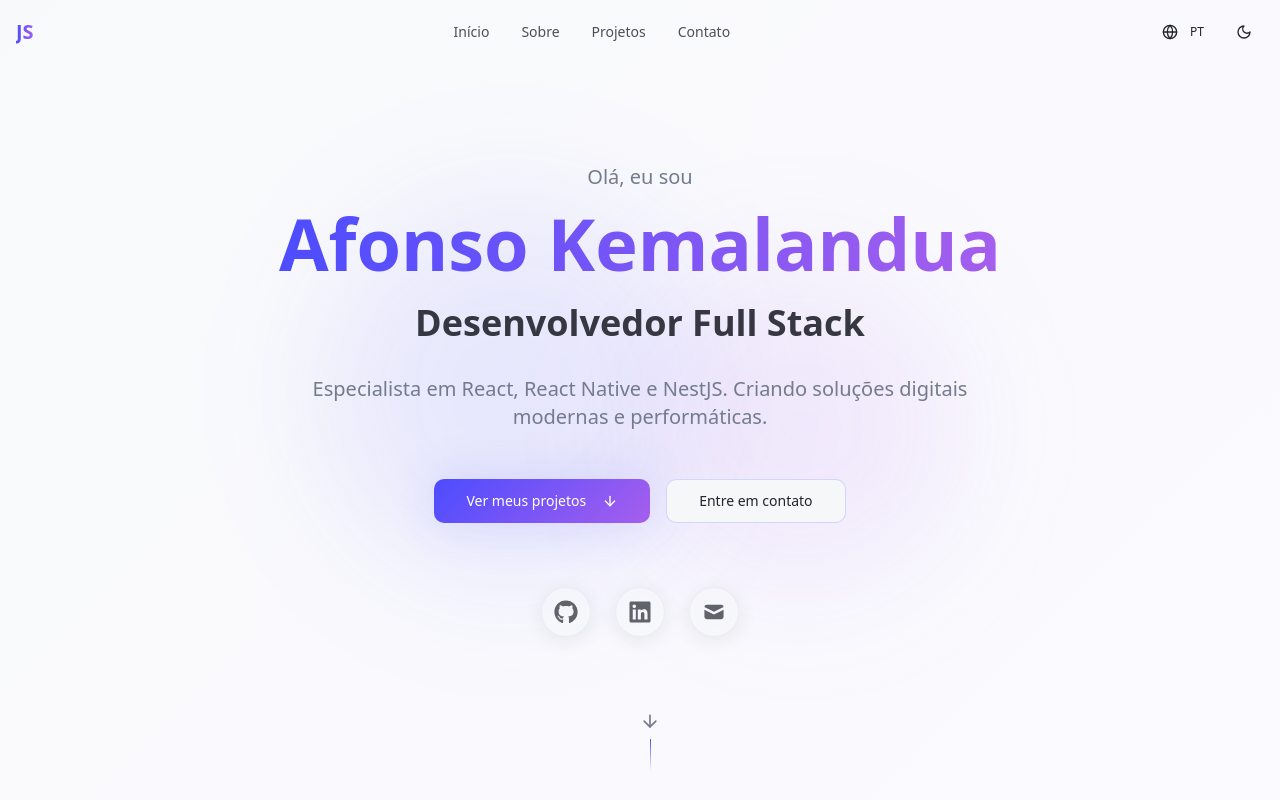
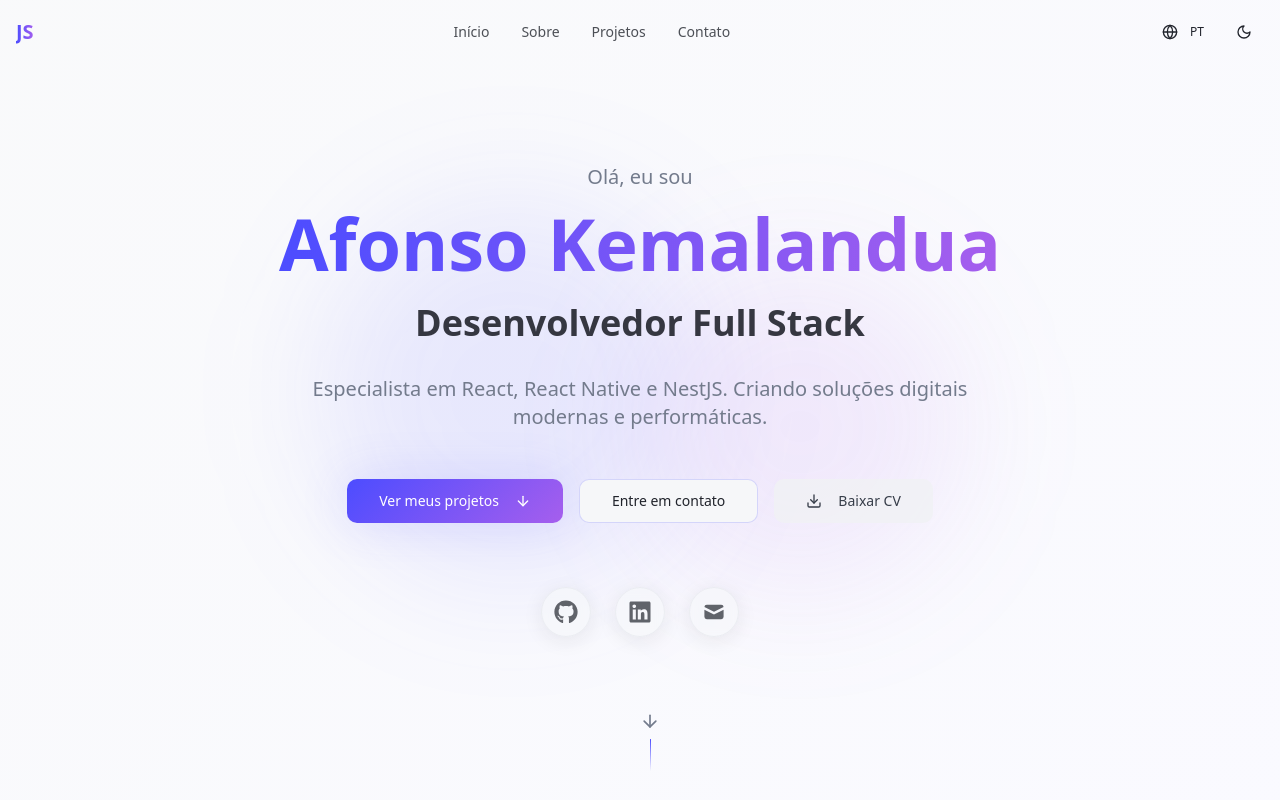
Before and after one commit to renekemalandua/my-portfolio, a React (Vite) app: page / in a window 1280 px wide. Shown: the top 800 px of the page. Built offline with nearby package versions, Linux system fonts and the light colour scheme.

Commit message:
Add CV download button
Adiciona um botão de download de CV em um local estratégico, sem comprometer a UI.

```diff
--- a/src/components/sections/HeroSection.tsx
+++ b/src/components/sections/HeroSection.tsx
@@ -2,7 +2,7 @@ import { motion } from 'framer-motion';
 import { useTranslation } from 'react-i18next';
 import { FaGithub, FaLinkedin } from 'react-icons/fa';
 import { HiMail } from 'react-icons/hi';
-import { ArrowDown } from 'lucide-react';
+import { ArrowDown, Download } from 'lucide-react';
 import { Button } from '@/components/ui/button';
 
 const HeroSection = () => {
@@ -110,6 +110,18 @@ const HeroSection = () => {
                 {t('hero.contact')}
               </a>
             </Button>
+
+            <Button
+              asChild
+              variant="secondary"
+              size="lg"
+              className="bg-secondary/80 hover:bg-secondary"
+            >
+              <a href="/cv.pdf" download="Afonso_Kemalandua_CV.pdf">
+                <Download className="mr-2 h-4 w-4" />
+                {t('hero.downloadCV')}
+              </a>
+            </Button>
           </motion.div>
 
           {/* Social Links */}
--- a/src/i18n/locales/en.json
+++ b/src/i18n/locales/en.json
@@ -11,7 +11,8 @@
     "role": "Full Stack Developer",
     "description": "Specialist in React, React Native and NestJS. Building modern and performant digital solutions.",
     "cta": "View my projects",
-    "contact": "Get in touch"
+    "contact": "Get in touch",
+    "downloadCV": "Download CV"
   },
   "about": {
     "title": "About me",
--- a/src/i18n/locales/pt.json
+++ b/src/i18n/locales/pt.json
@@ -11,7 +11,8 @@
     "role": "Desenvolvedor Full Stack",
     "description": "Especialista em React, React Native e NestJS. Criando soluções digitais modernas e performáticas.",
     "cta": "Ver meus projetos",
-    "contact": "Entre em contato"
+    "contact": "Entre em contato",
+    "downloadCV": "Baixar CV"
   },
   "about": {
     "title": "Sobre mim",
```
